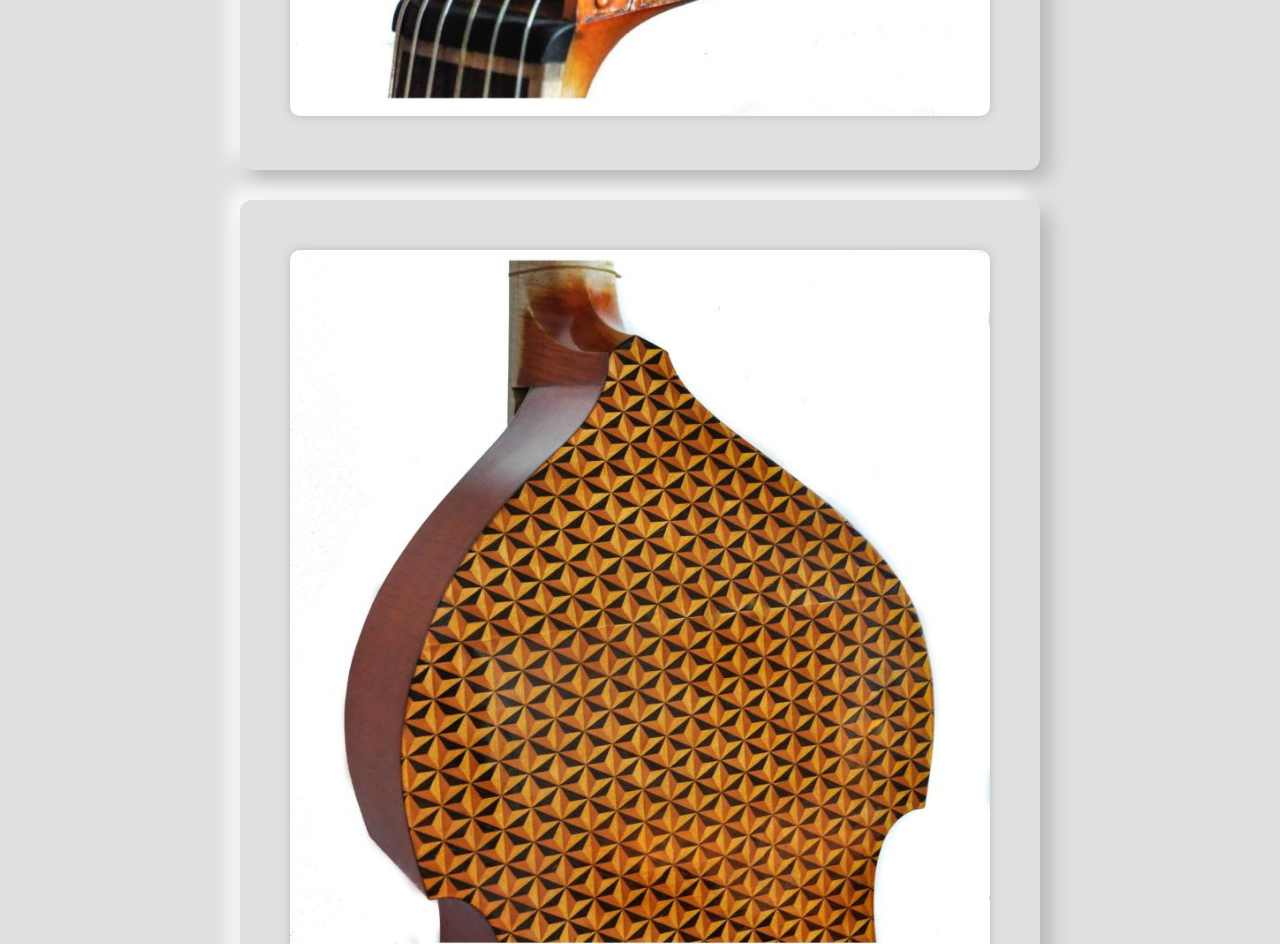
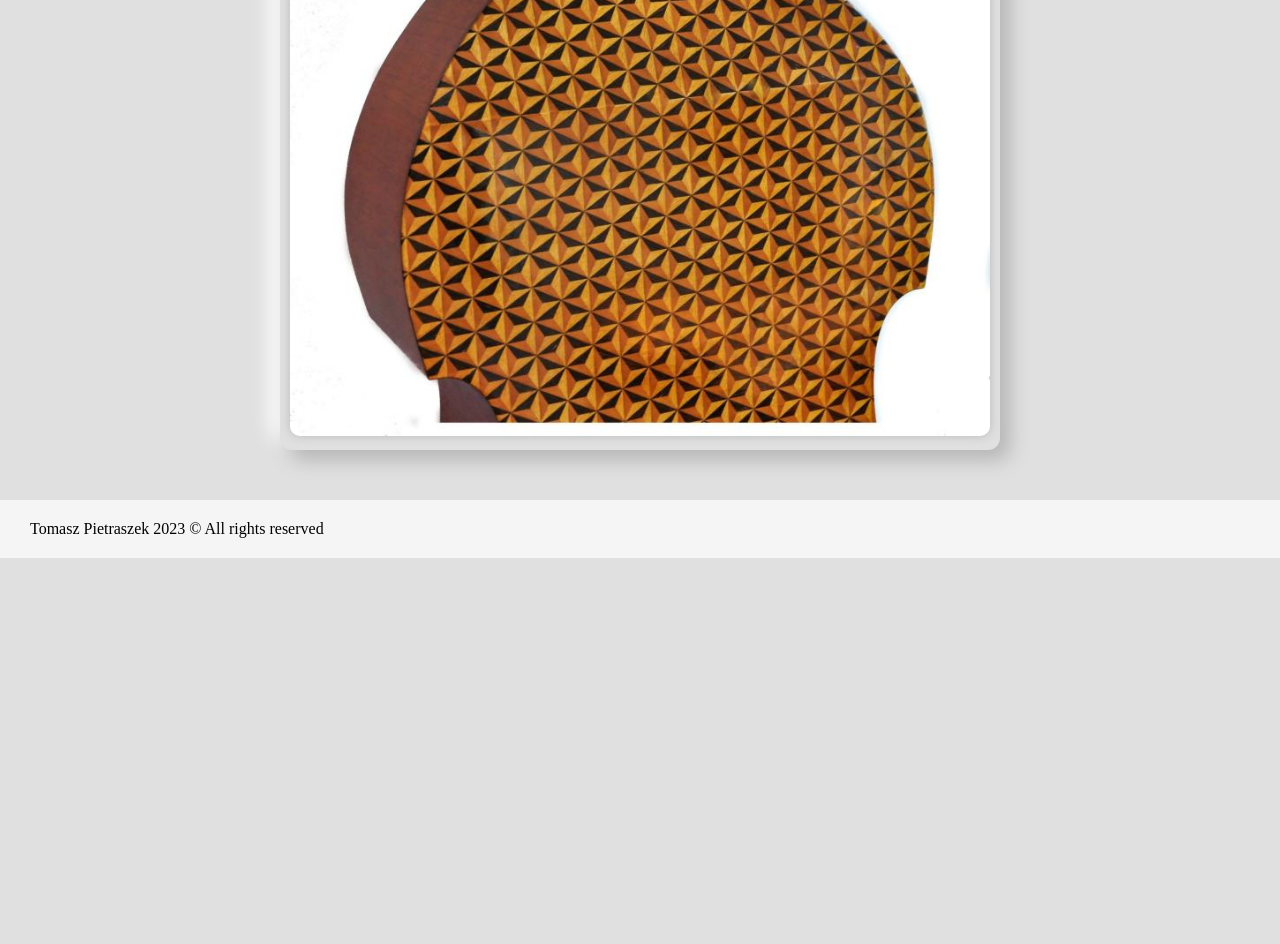
Before and after one commit to tomek-pietraszek/tomek-pietraszek.github.io, a plain HTML site: page index.html in a window 1280 px wide. Shown: the part 7197-8141 px from the top of the page. After the commit the page ends 7755 px from the top, so only its background shows below. Drawn offline with Linux system fonts and the light colour scheme; a web font is replaced by a local one.

Commit message:
minor changes

```diff
--- a/style.css
+++ b/style.css
@@ -50,7 +50,7 @@ div img {
 main div div {
     margin: 30px 0;
     /* border: 1px solid black; */
-    padding: 50px;
+    padding: 10px;
     border-radius: 12px;
 background: #e0e0e0;
 box-shadow:  10px 10px 20px #b5b5b5,
@@ -67,10 +67,12 @@ main {
 
 footer {
     width: 100%;
-    padding: 20px;
+    padding: 20px 20px 20px 30px;
     background-color: whitesmoke;
-    display: grid;
-    place-items: center;
+   display: flex;
+   align-items: center;
+   justify-content: flex-start;
+
 }
 
 
@@ -78,6 +80,11 @@ footer {
     div img {
         width: 400px;
     }
+    footer {
+        text-align: center;
+        justify-content: center;
+    }
+
 
 }
 
@@ -96,9 +103,7 @@ footer {
         text-align: center;
         font-size: 16px;
     }
-    footer {
-        text-align: center;
-    }
+
 
 
 }
```
